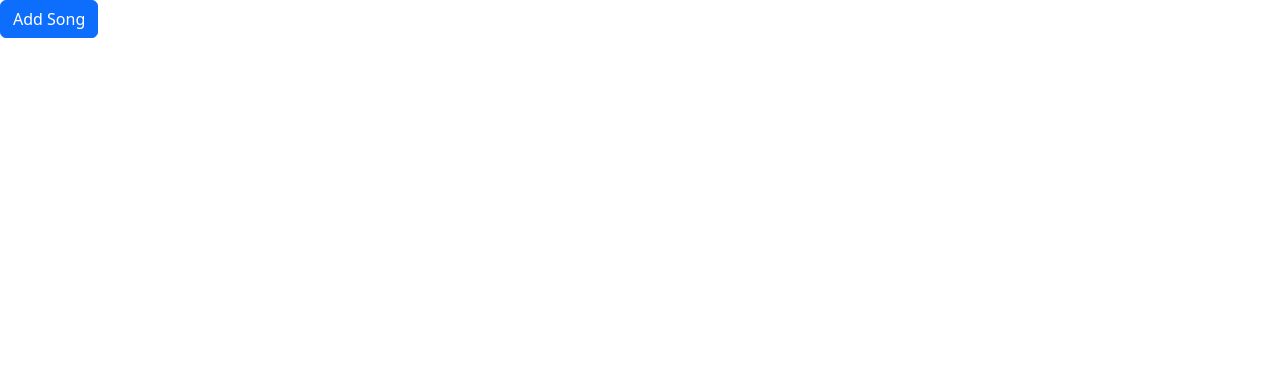
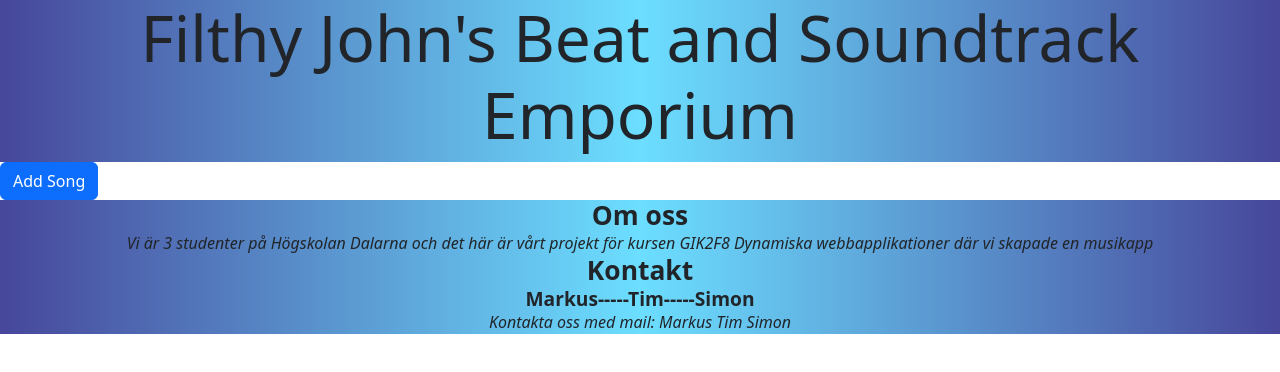
Before and after one commit to Academic-Inquisition/gik2f8-14-projekt, a plain HTML site: page client/html/index.html in a window 1280 px wide. Drawn offline with nearby package versions, Linux system fonts and the light colour scheme.

Commit message:
Början header och footer
Skapat header och footer med styles som vi kan utöka sen.

```diff
--- a/client/css/index.css
+++ b/client/css/index.css
@@ -0,0 +1,28 @@
+#footer{
+    background: rgb(9,9,121);
+    background: linear-gradient(90deg, rgba(9,9,121,0.75) 0%, rgba(0,198,255,0.5746673669467788) 50%, rgba(9,9,121,0.75) 100%);
+}
+#footer h3{
+    font-size: 1.65rem;
+    font-weight: 700;
+    text-align: center;
+}
+
+#footer p{
+    font-size: 1rem;
+    text-align: center;
+    font-weight: 400;
+    font-style: italic;
+}
+#footer h4{
+    text-align: center;
+    font-weight: 600;
+    font-size: 1.2rem;
+}
+.header__h1{
+    text-align: center;
+    font-size: 4rem;
+    background: rgb(9,9,121);
+    background: linear-gradient(90deg, rgba(9,9,121,0.75) 0%, rgba(0,198,255,0.5746673669467788) 50%, rgba(9,9,121,0.75) 100%);
+    padding-bottom: .5rem;
+}
--- a/client/html/index.html
+++ b/client/html/index.html
@@ -11,6 +11,9 @@
     <link rel="stylesheet" href="../css/index.css"/>
   </head>
   <body class="">
+    <header>
+      <h1 class="header__h1">Filthy John's Beat and Soundtrack Emporium</h1>
+    </header>
     <section id="sidebar" class="w-{calc(2/7)%} h-1/1">
       <button
               type="button" class="btn btn-primary"
@@ -18,7 +21,8 @@
               aria-expanded="false" aria-controls="addSongForm">
         Add Song
       </button>
-      <div class="collapse" id="form__add-song">
+
+      <div class="collapse" id="form__add-song"> <!--Collapse är en bootstrap klass -->
         <div class="card card-body">
           <div id="form__add-name">
             <label for="add-name" class="form-label">Song name</label>
@@ -53,8 +57,14 @@
     <section id="toasts" class="w-{calc(1/7)} h-auto">
 
     </section>
+    <footer id="footer">
+      <div>
+        <h3>Om oss</h3>
+          <p>Vi är 3 studenter på Högskolan Dalarna och det här är vårt projekt för kursen GIK2F8 Dynamiska webbapplikationer där vi skapade en musikapp</p>
+        <h3>Kontakt</h3>
+          <h4>Markus-----Tim-----Simon</h4>
+          <p>Kontakta oss med mail: <a href = "mailto: h21mnygr@du.se">Markus</a><a href = "mailto: h21@du.se"> Tim</a><a href = "mailto: h21@du.se"> Simon</a></p>
+      </div>
+    </footer>
   </body>
-  <footer id="footer">
-
-  </footer>
 </html>
```
